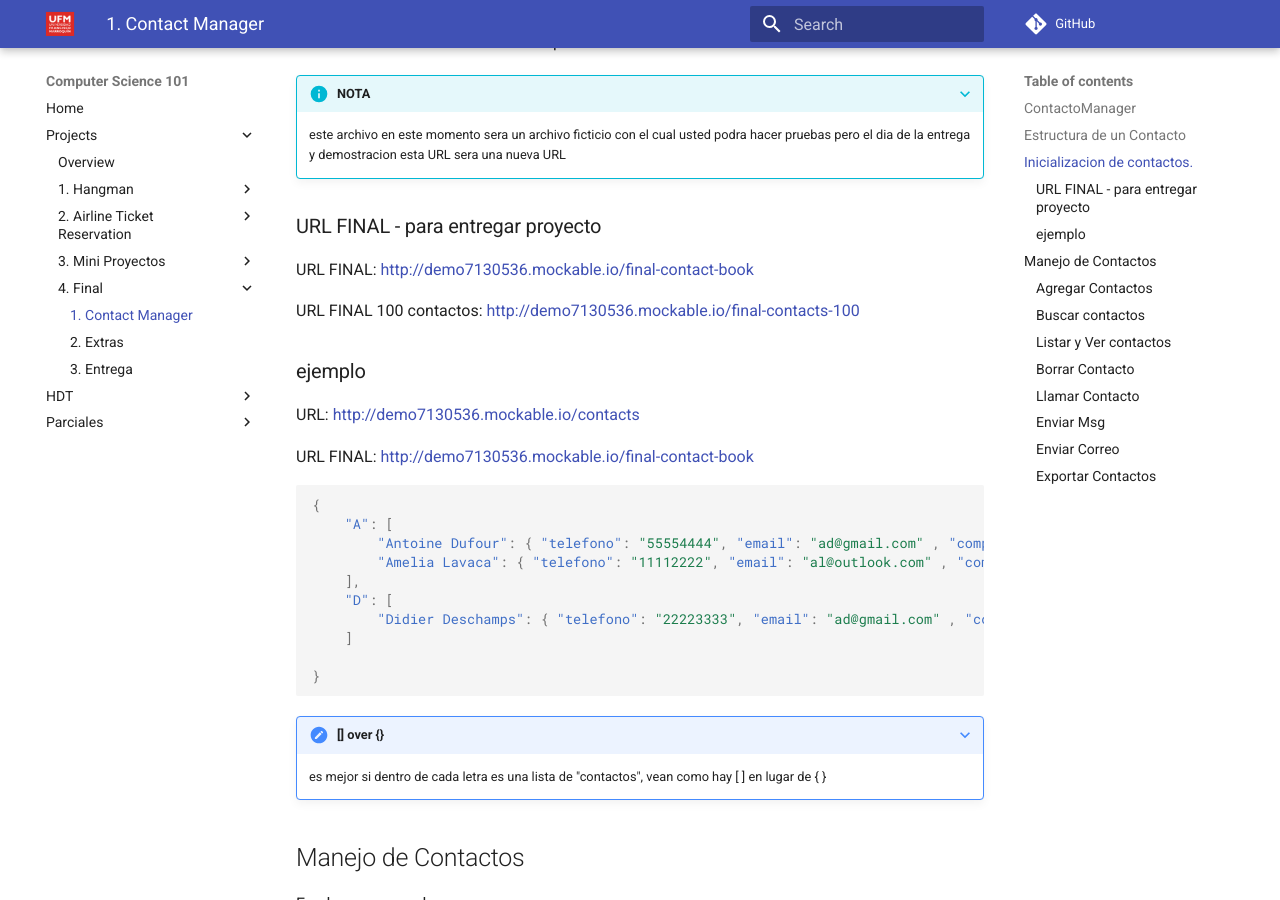
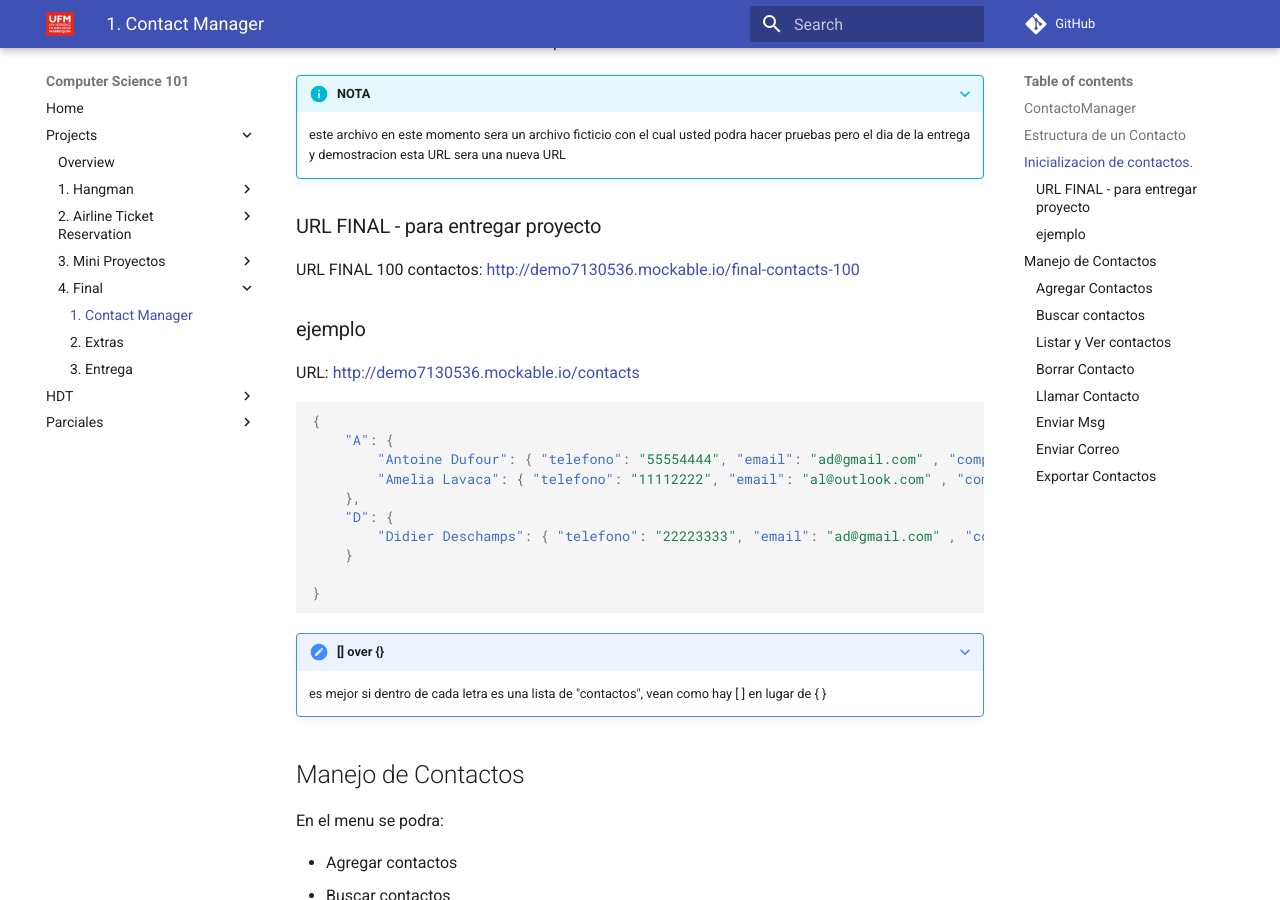
Before and after one commit to cs-ufm/cs101-2020, an MkDocs documentation site: the page built from docs/projects/final/index.md, in a window 1280 px wide and 900 px high, scrolled down 862 px. Built offline with MkDocs 1.6.1 and Material for MkDocs 9.7.7, drawn with Linux system fonts in a browser that asks for light colours; comment, search, counter and statistics services are not loaded.

````diff
--- a/docs/projects/final/index.md
+++ b/docs/projects/final/index.md
@@ -38,24 +38,22 @@ Todos los grupos partiran de un libro de contactos base que se le dara en una UR
 
 ### URL FINAL - para entregar proyecto
 
-URL FINAL: http://demo7130536.mockable.io/final-contact-book
 
 URL FINAL 100 contactos: http://demo7130536.mockable.io/final-contacts-100
 
 ### ejemplo
 URL: http://demo7130536.mockable.io/contacts
 
-URL FINAL: http://demo7130536.mockable.io/final-contact-book
 
 ```json
 {
-    "A": [
+    "A": {
         "Antoine Dufour": { "telefono": "55554444", "email": "ad@gmail.com" , "company" : "Google", "extra" : "Met him in Paris airport" },
         "Amelia Lavaca": { "telefono": "11112222", "email": "al@outlook.com" , "company" : "BAM", "extra" : "Sister " }
-    ],
-    "D": [
+    },
+    "D": {
         "Didier Deschamps": { "telefono": "22223333", "email": "ad@gmail.com" , "company" : "DHL", "extra" : "Famous TD" }
-    ]
+    }
 
 }
 
````
Also changed, not shown: 1 other file.
